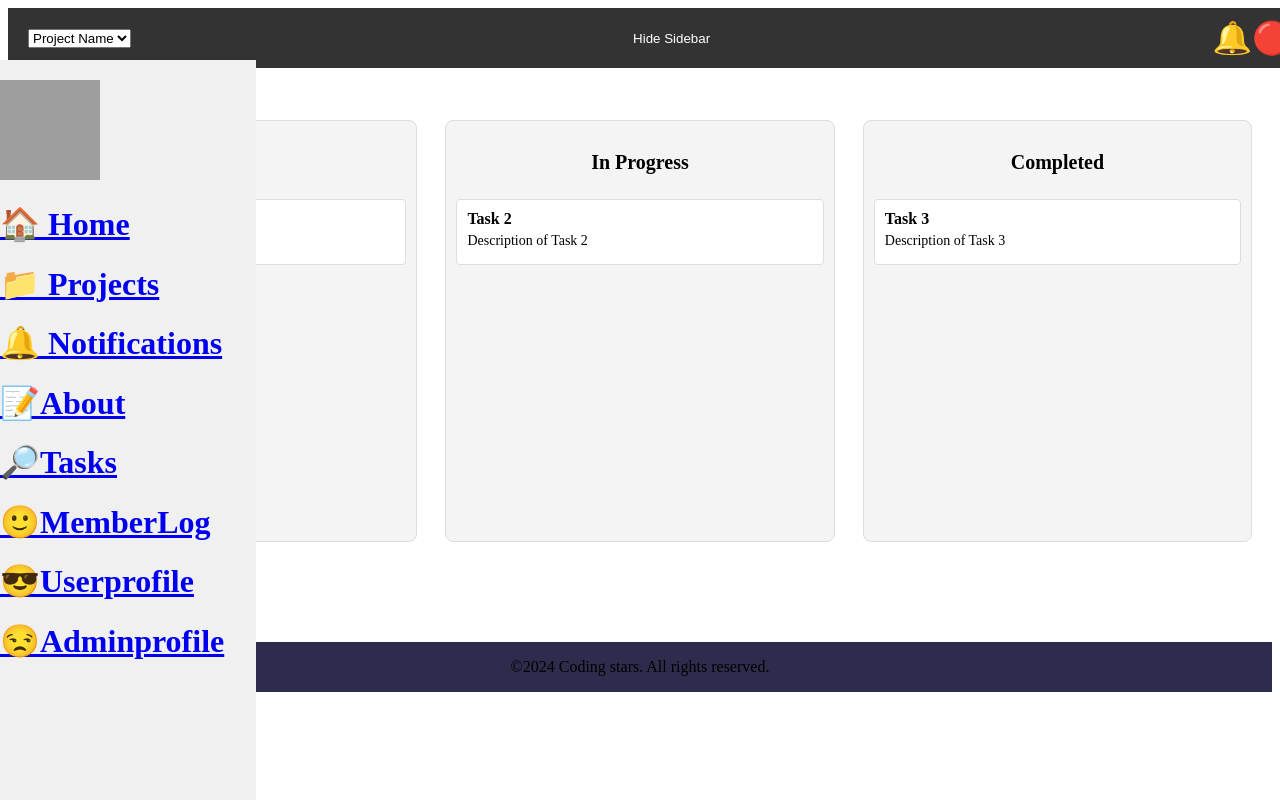
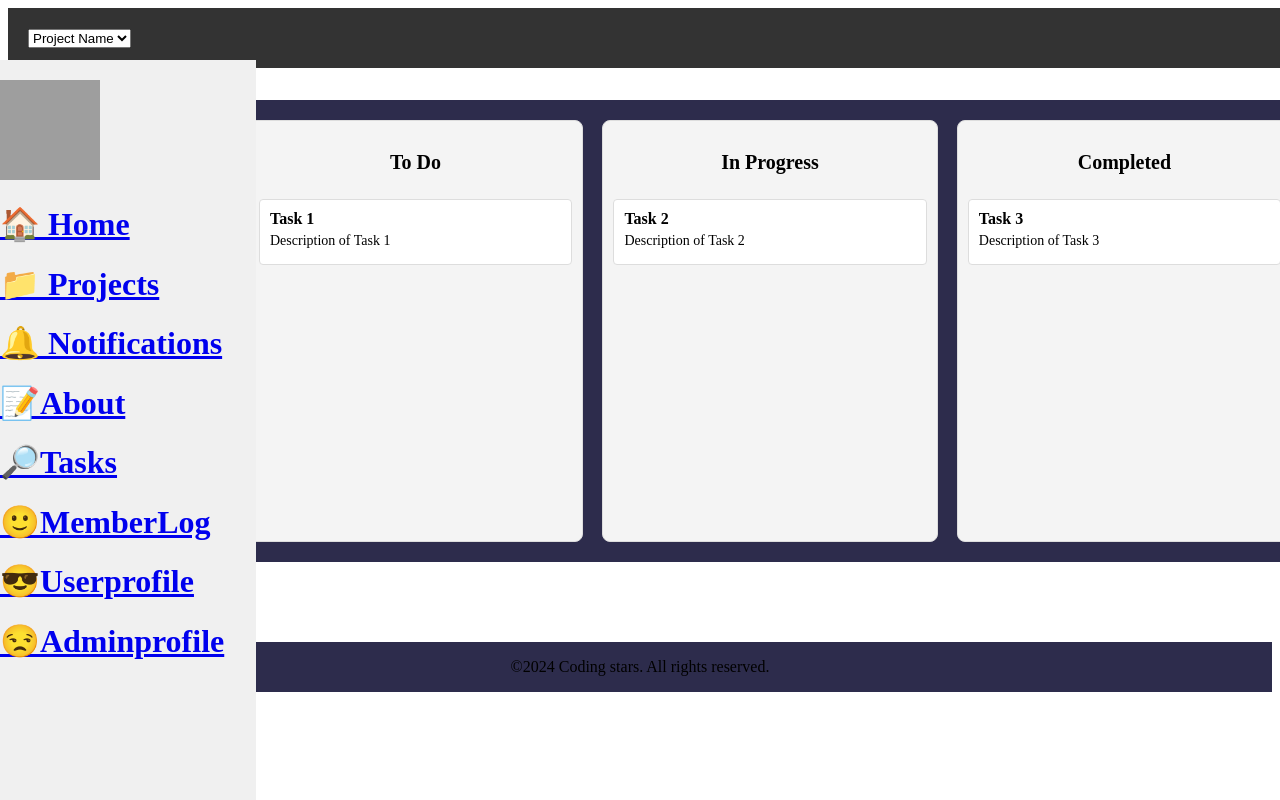
Before and after one commit to Sonwabiso1/task-management-app, a React (Create React App) app in the folder client/: page /tasks in a window 1280 px wide. Shown: the top 800 px of the page. Built offline with nearby package versions, Linux system fonts and the light colour scheme; grey boxes are pictures that could not be loaded.

Commit message:
adjusting size

```diff
--- a/client/src/components/bars.js
+++ b/client/src/components/bars.js
@@ -11,10 +11,10 @@ export default function Bars({ toggleSidebar, showSidebar }) {
                     <option>Project A</option>
                     <option>Project B</option>
                 </select>
-                <button onClick={toggleSidebar} className="toggle-btn">
+                {/* <button onClick={toggleSidebar} className="toggle-btn">
                     {showSidebar ? 'Hide Sidebar' : 'Show Sidebar'}
                 </button>
-                <h1>🔔🔴</h1>
+                <h1>🔔🔴</h1> */}
             </div>
             {showSidebar && (
                 <div id="sidebar">
--- a/client/src/styles/User/KanbanBoard.css
+++ b/client/src/styles/User/KanbanBoard.css
@@ -1,10 +1,26 @@
-/* Styles.css */
+/* Assuming the side nav is 200px wide */
+.side-nav {
+    width: 200px;
+    position: fixed;
+    height: 100vh;
+    background-color: #333;
+    color: #fff;
+    padding: 20px;
+    top: 0;
+    left: 0;
+}
+
+/* Adjust the Kanban board to avoid the side nav */
 .kanban-board {
     display: flex;
+    background-color: #2D2C4C;
     justify-content: space-between;
     padding: 20px;
+    margin-left: 220px; /* Slightly larger than side nav width */
+    width: calc(100% - 220px); /* Adjust width to account for side nav */
 }
 
+/* Kanban column styles */
 .kanban-column {
     width: 30%;
     background-color: #f4f4f4;
```
